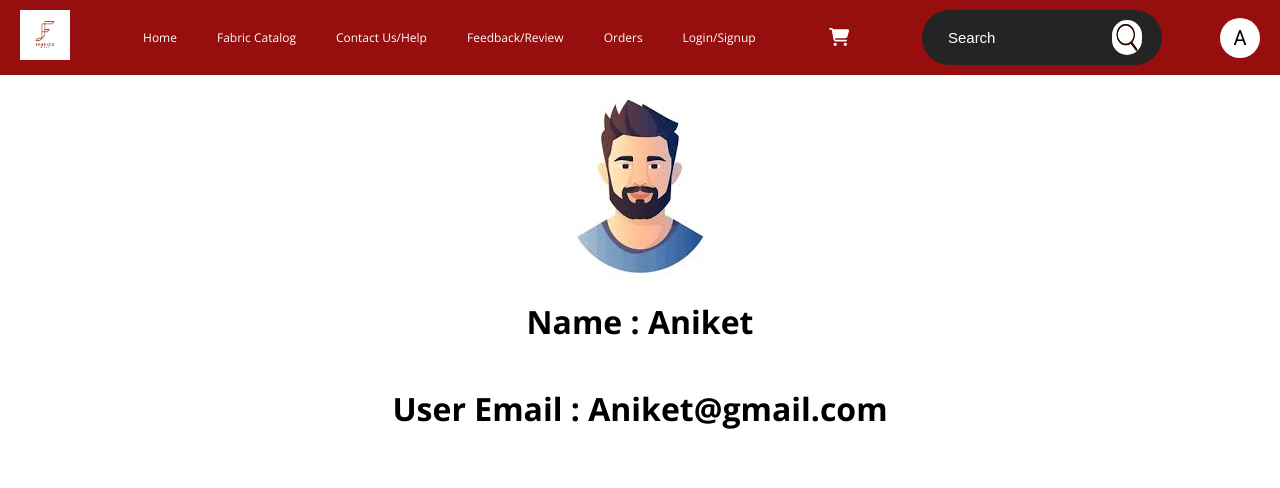
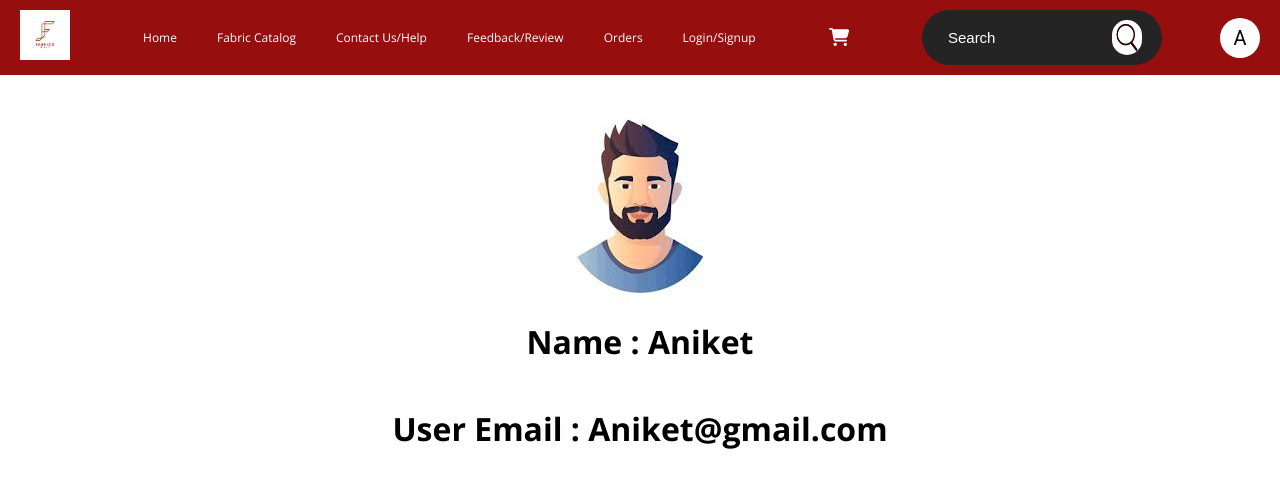
Before and after one commit to aniketsol456/fabric_selling_system, a React (Create React App) app: page /profile in a window 1280 px wide. Shown: the top 488 px of the page. Built offline with nearby package versions, Linux system fonts and the light colour scheme.

Commit message:
Styling a Profile page

```diff
--- a/src/Components/Profile.css
+++ b/src/Components/Profile.css
@@ -5,7 +5,7 @@
 }
 .Info img {
     width : "200px";
-    marginTop: 20;
+    margin-top: 20px;
     background-color: chocolate;
     border-radius: 50px;
     border: 1px;
```
